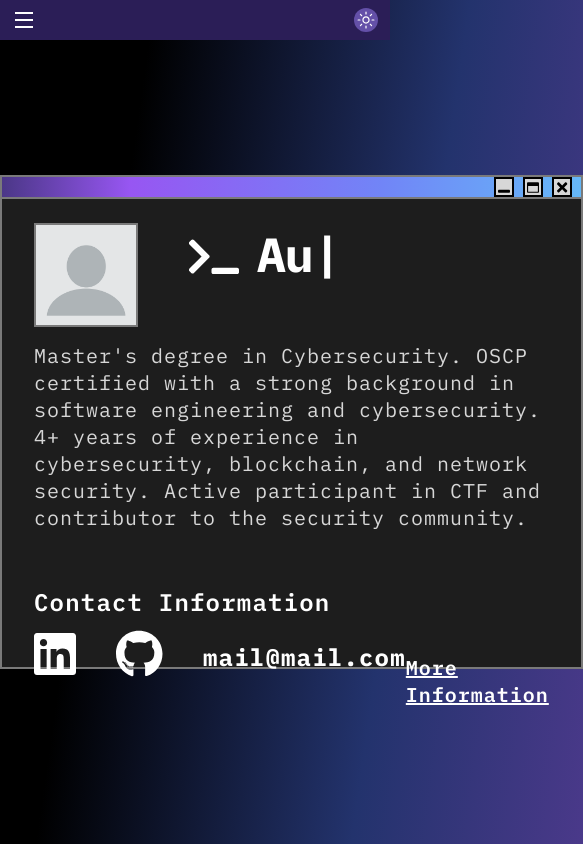
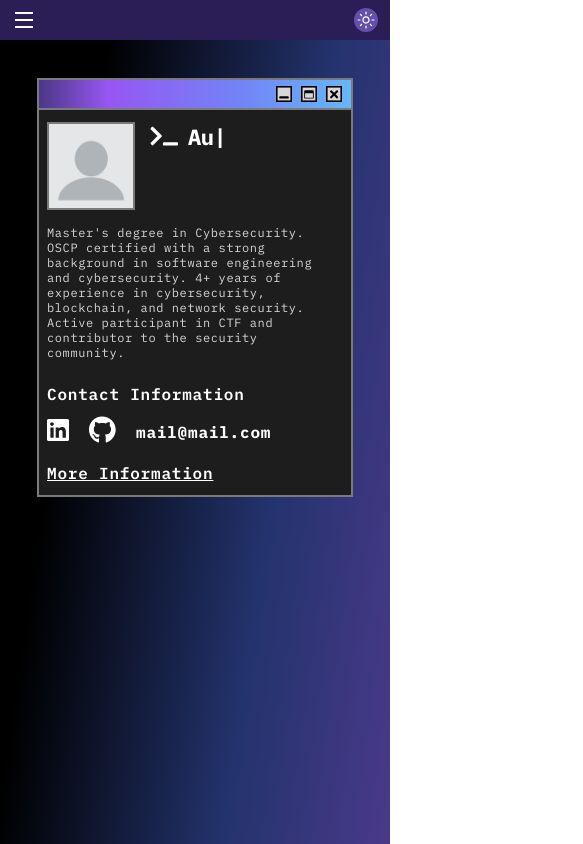
Before and after one commit to imkamie/alexandr-portfolio, a React (Vite) app: page / in a window 390 px wide. Shown: the whole page, 583 px wide, since content can reach past the window. Built offline with nearby package versions, Linux system fonts and the light colour scheme.

Commit message:
made home page responsive

```diff
--- a/src/components/DialogWindow.css
+++ b/src/components/DialogWindow.css
@@ -106,3 +106,117 @@ h1 {
     align-items: center;
     gap: 40px;
 }
+
+@media only screen and (max-width: 1024px) {
+    .dialog-window {
+        max-width: 85%;
+    }
+
+    .dialog-window__info {
+        gap: 30px;
+    }
+
+    h1 {
+        font-size: 40px;
+    }
+
+    .dialog-window__icon {
+        margin-top: 8px;
+    }
+
+    .dialog-window__more {
+        margin-top: 40px;
+    }
+
+    .dialog-window__contacts {
+        gap: 26px;
+    }
+
+    .dialog-window__more strong,
+    .dialog-window__contacts strong {
+        font-size: 22px;
+    }
+}
+
+
+@media only screen and (max-width: 768px) {
+    .dialog-window {
+        width: 80%;
+    }
+
+    .dialog-window__header {
+        height: 28px;
+    }
+
+    .dialog-window__container {
+        padding: 12px 12px;
+    }
+
+    .dialog-window__info {
+        gap: 15px;
+        margin-bottom: 15px;
+    }
+
+    .dialog-window__info img {
+        width: 84px;
+    }
+
+    h1 {
+        font-size: 28px;
+    }
+
+    .dialog-window__container p {
+        font-size: 12px;
+    }
+
+    .dialog-window__more {
+        margin-top: 24px;
+    }
+
+    .dialog-window__contacts {
+        gap: 20px;
+    }
+
+    .dialog-window__more strong,
+    .dialog-window__contacts strong {
+        font-size: 16px;
+    }
+
+    .dialog-window__container a {
+        font-size: 16px;
+    }
+
+    .dialog-window__name {
+        gap: 12px;
+    }
+
+    .dialog-window__icon {
+        margin-top: 3px;
+    }
+}
+
+@media only screen and (max-width: 576px) {
+    .dialog-window__container {
+        padding: 12px 8px;
+    }
+
+    h1 {
+        font-size: 22px;
+    }
+
+    .dialog-window__details {
+        flex-direction: column;
+    }
+
+    .dialog-window__about-link {
+        margin-top: 16px;
+    }
+
+    .dialog-window__name {
+        gap: 10px;
+    }
+
+    .dialog-window__icon {
+        margin-top: 0;
+    }
+}
--- a/src/components/DialogWindow.tsx
+++ b/src/components/DialogWindow.tsx
@@ -12,27 +12,29 @@ import { useContext } from 'react'
 import { ThemeContext } from './ThemeContext'
 import { TypePhase, useTypedQualification } from './useTypedQualifications'
 import classNames from 'classnames'
+import { useWindowWidth } from './useWindowWidth'
+
 
 const qualifications = ['Alexandr Dolgavin', 'Auburn University Grad', 'Security Professional', 'Researcher'];
 
 function DialogWindow() {
     const { typedQualification, selectedQualification, phase, resume } = useTypedQualification(qualifications)
-
+    const { width } = useWindowWidth()
     const { theme } = useContext(ThemeContext)
 
     return (
         <div className='dialog-window'>
             <div className='dialog-window__header'>
-                <MinIcon size={20} fill={theme === 'light' ? "#D5CFC7" : "#D7D7D7"} />
-                <MaxIcon size={20} fill={theme === 'light' ? "#D5CFC7" : "#D7D7D7"} />
-                <CloseIcon size={20} fill={theme === 'light' ? "#D5CFC7" : "#D7D7D7"} />
+                <MinIcon size={width < 769 ? 16 : 20} fill={theme === 'light' ? "#D5CFC7" : "#D7D7D7"} />
+                <MaxIcon size={width < 769 ? 16 : 20} fill={theme === 'light' ? "#D5CFC7" : "#D7D7D7"} />
+                <CloseIcon size={width < 769 ? 16 : 20} fill={theme === 'light' ? "#D5CFC7" : "#D7D7D7"} />
             </div>
             <div className='dialog-window__container'>
                 <div className='dialog-window__info'>
                     <img src={photo} alt="photo" />
                     <div className='dialog-window__name'>
                         <div className='dialog-window__icon'>
-                            <TerminalIcon size={51} fill={theme === 'light' ? "#000000" : "#FFFFFF"} />
+                            <TerminalIcon size={width < 577 ? 28 : width < 769 ? 32 : width < 1024 ? 40 : 51} fill={theme === 'light' ? "#000000" : "#FFFFFF"} />
                         </div>
                         <h1 onClick={resume} className={classNames('end-cursor', { ['blinking']: phase === TypePhase.Pausing })} aria-label={selectedQualification}>{typedQualification}</h1>
                     </div>
@@ -43,14 +45,14 @@ function DialogWindow() {
                     <div className='dialog-window__details'>
                         <div className='dialog-window__contacts'>
                             <a href="https://www.linkedin.com/in/alexander-dolgavin-au/" target='_blank'>
-                                <LinkedinIcon size={42} fill={theme === 'light' ? "#000000" : "#FFFFFF"} />
+                                <LinkedinIcon size={width < 769 ? 22 : width < 1024 ? 36 : 42} fill={theme === 'light' ? "#000000" : "#FFFFFF"} />
                             </a>
                             <a href="https://github.com/esuwu" target='_blank'>
-                                <GithubIcon size={47} fill={theme === 'light' ? "#000000" : "#FFFFFF"} />
+                                <GithubIcon size={width < 769 ? 27 : width < 1024 ? 41 : 47} fill={theme === 'light' ? "#000000" : "#FFFFFF"} />
                             </a>
                             <strong>mail@mail.com</strong>
                         </div>
-                        <Link to="/about">More Information</Link>
+                        <Link className='dialog-window__about-link' to="/about">More Information</Link>
                     </div>
                 </div>
             </div>
--- a/src/components/Header.css
+++ b/src/components/Header.css
@@ -11,6 +11,8 @@
 
     background-color: var(--bg-navbar);
     padding: 12px 0;
+
+    z-index: 100;
 }
 
 .header__section {
--- a/src/components/Header.tsx
+++ b/src/components/Header.tsx
@@ -10,13 +10,14 @@ import SunIcon from './icons/SunIcon'
 import MenuIcon from './icons/MenuIcon'
 
 import classNames from 'classnames'
+import { useWindowWidth } from './useWindowWidth'
 
 
 function Header() {
     const { toggleTheme, theme } = useContext(ThemeContext)
+    const { width } = useWindowWidth()
 
     const [open, setOpen] = useState(false)
-    const [width, setWidth] = useState(window.innerWidth)
 
     const menuRef = React.createRef<HTMLButtonElement>()
 
@@ -33,18 +34,6 @@ function Header() {
         return () => {
             window.removeEventListener('mousedown', handler)
             window.removeEventListener("touchstart", handler)
-        }
-    })
-
-    useEffect(() => {
-        const windowSizeHandler = () => {
-            setWidth(window.innerWidth)
-        }
-
-        window.addEventListener("resize", windowSizeHandler)
-
-        return () => {
-            window.removeEventListener("resize", windowSizeHandler)
         }
     })
 
--- /dev/null
+++ b/src/components/useWindowWidth.tsx
@@ -0,0 +1,19 @@
+import { useEffect, useState } from "react"
+
+export const useWindowWidth = (): { width: number } => {
+    const [width, setWidth] = useState(window.innerWidth)
+
+    useEffect(() => {
+        const windowSizeHandler = () => {
+            setWidth(window.innerWidth)
+        }
+
+        window.addEventListener("resize", windowSizeHandler)
+
+        return () => {
+            window.removeEventListener("resize", windowSizeHandler)
+        }
+    })
+
+    return {width}
+}
--- a/src/styles/index.css
+++ b/src/styles/index.css
@@ -25,13 +25,18 @@ body {
   margin: 0;
   display: flex;
   place-items: center;
-  /* min-width: 320px;
-  min-height: 100vh; */
 }
 
 .home-page__window {
+  position: relative;
   display: flex;
-  height: 100vh;
   justify-content: center;
-  align-items: center;
+  padding-top: 10%;
+  padding-bottom: 30px;
 }
+
+@media only screen and (max-width: 768px) {
+  .home-page__window {
+    padding-top: 20%;
+  }
+}
```
